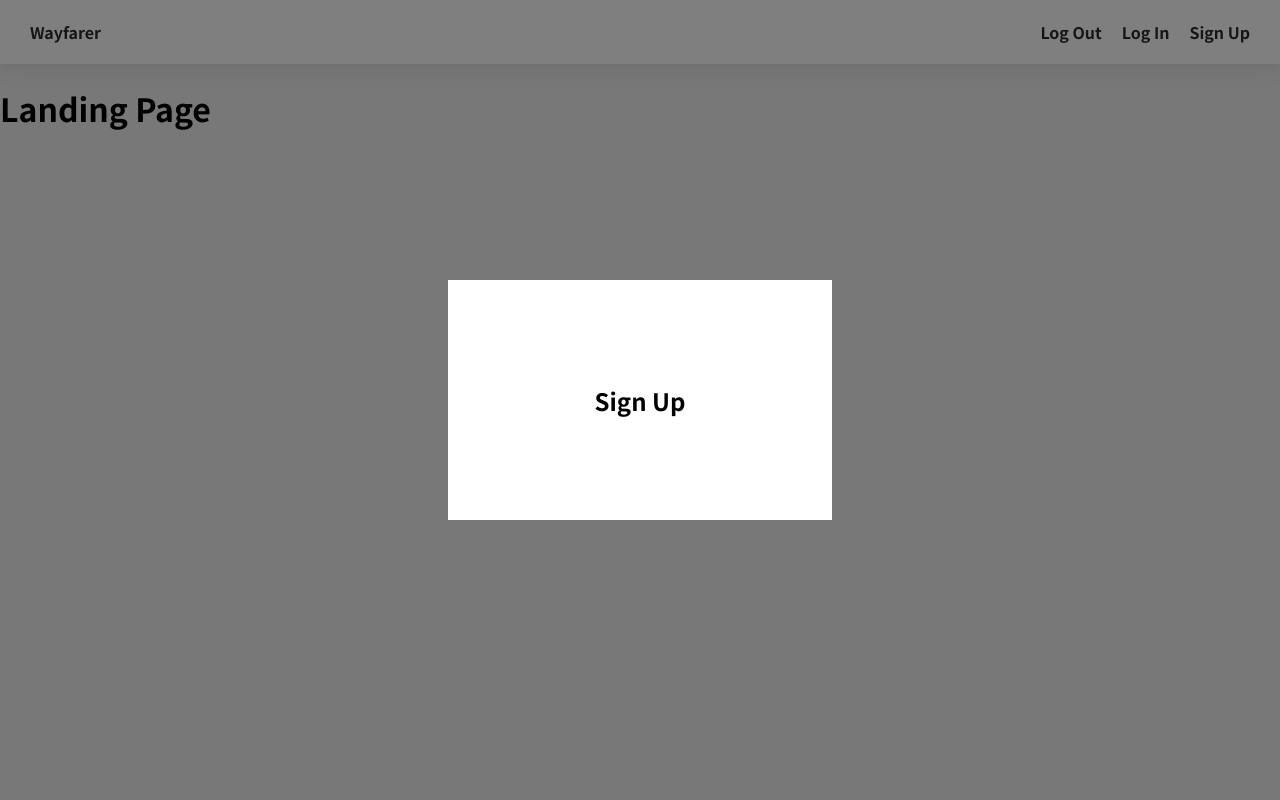
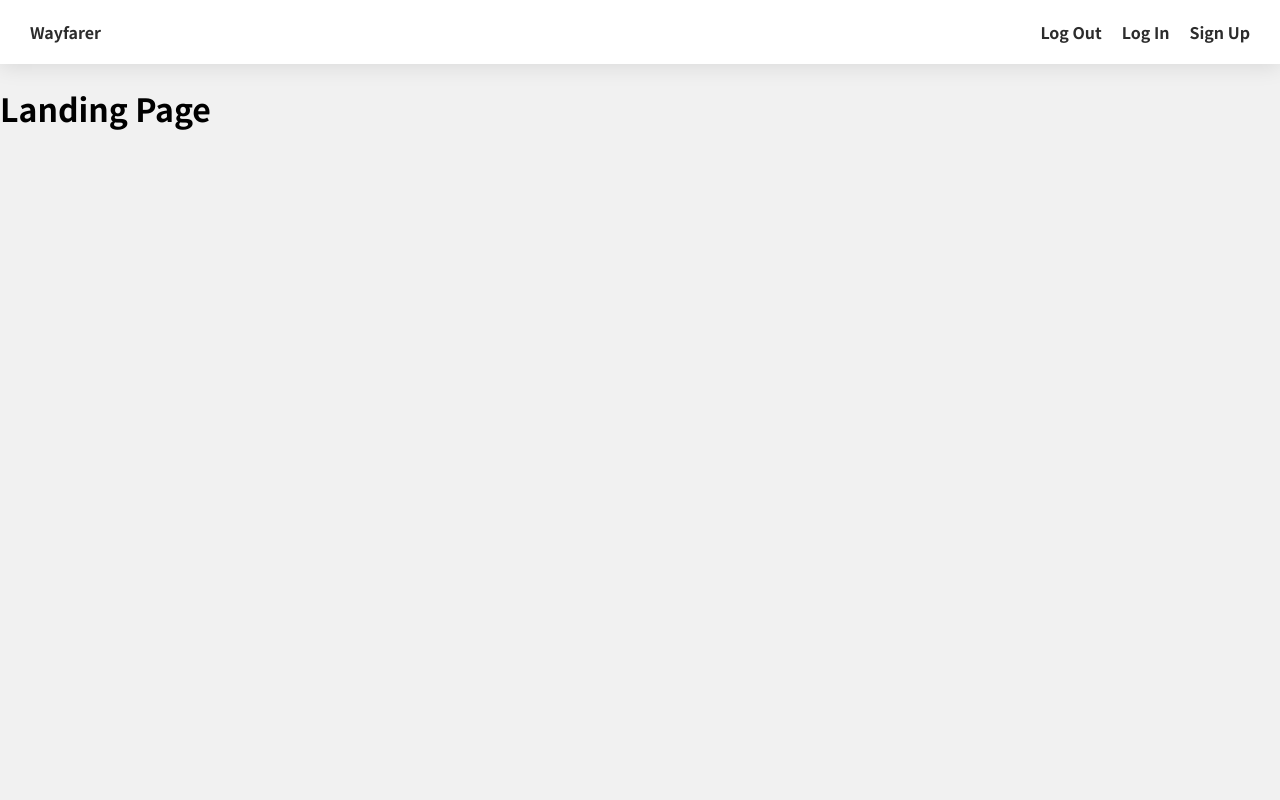
Before and after one commit to isaiahcolson/travel-community, a Django app: page / in a window 1280 px wide. Run offline with Django 3.2, Linux system fonts and the light colour scheme.

Commit message:
add transition and onclick function for signup route

```diff
--- a/main_app/static/css/styles.css
+++ b/main_app/static/css/styles.css
@@ -48,6 +48,7 @@ nav a {
     text-align: center;
     padding: 5px 10px;
     transition: 0.3s ease;
+    cursor: pointer;
 }
 
 .floated-nav:hover > li > a {
@@ -64,10 +65,18 @@ nav a {
     height: 100vh;
     top: 0;
     left: 0;
-    background-color: rgba(0,0,0,0.5);
+    background-color: rgba(0,0,0,0.7);
     display: flex;
     justify-content: center;
     align-items: center;
+    visibility: hidden;
+    opacity: 0;
+    transition: visibility 0s, opacity 0.25s;
+}
+
+.modal-active {
+    visibility: visible;
+    opacity: 1;
 }
 
 .modal {
--- a/main_app/templates/base.html
+++ b/main_app/templates/base.html
@@ -16,7 +16,7 @@
             <ul>
                 <li style="float:left"><a href="/">Wayfarer</a></li>
                 <div class="floated-nav">
-                    <li><a href="{% url 'signup' %}">Sign Up</a></li>
+                    <li><a onclick="document.getElementById('signup-modal').classList.add('modal-active')">Sign Up</a></li>
                     <li><a href=" {% url 'login' %} ">Log In</a></li>
                     <li><a href="">Log Out</a></li>
                 </div>
@@ -26,7 +26,7 @@
     <main>
         {% block content %}
         {% endblock %}
-        <div class="modal-bg">
+        <div class="modal-bg" id="signup-modal" onclick="this">
             <div class="modal">
                 <h2>Sign Up</h2>
             </div>
```
